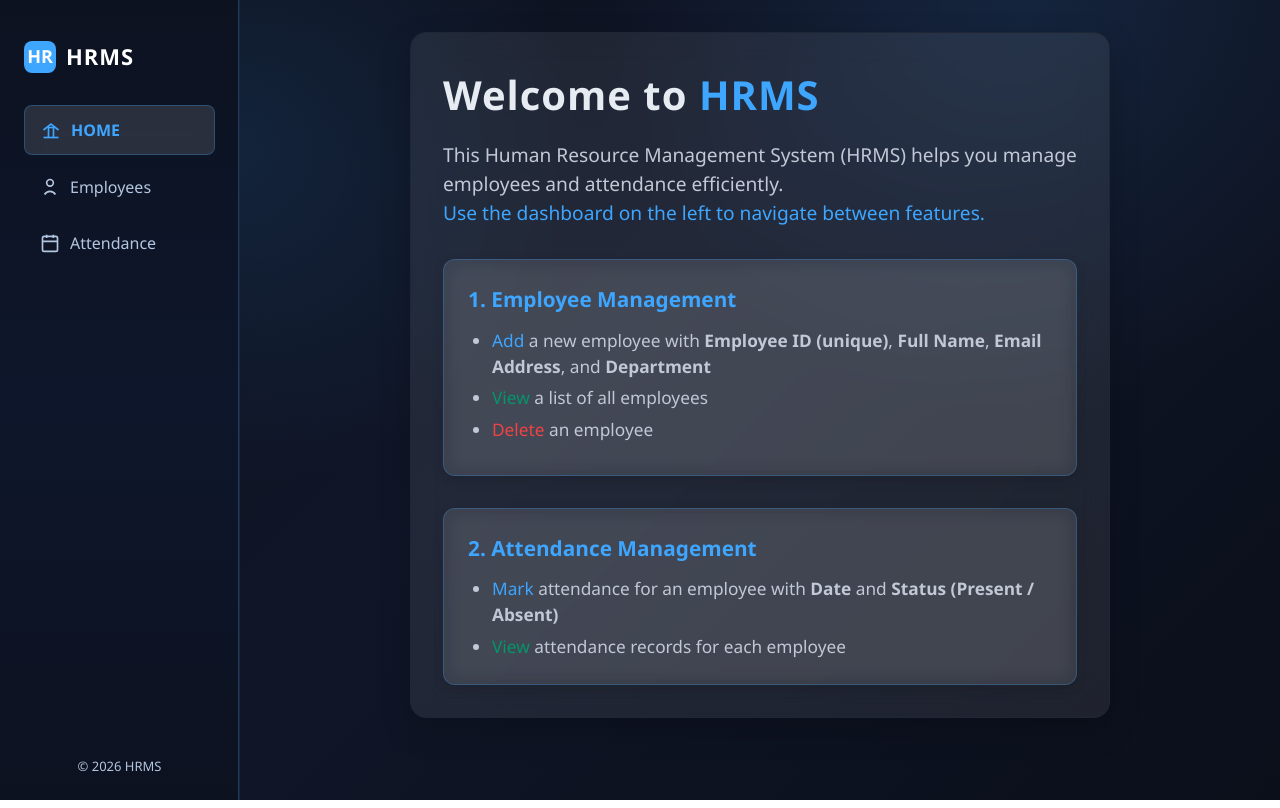
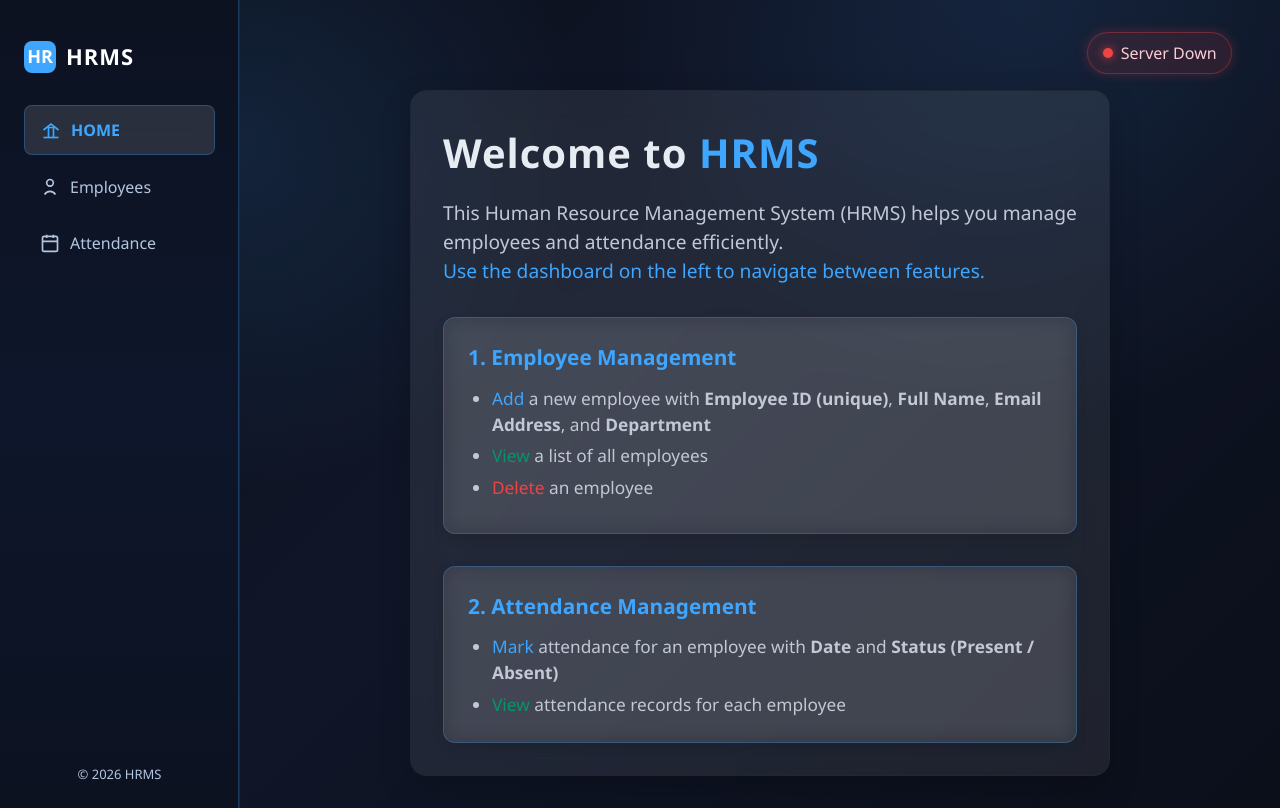
Before and after one commit to Stu-me/HRMS, a React app in the folder frontend/: page / in a window 1280 px wide. Built offline with nearby package versions, Linux system fonts and the light colour scheme; no server answers; the HTML template or start-up script is replaced by a standard one.

Commit message:
server live button added

```diff
--- a/frontend/src/layout/MainLayout.jsx
+++ b/frontend/src/layout/MainLayout.jsx
@@ -1,11 +1,71 @@
-import React from "react";
+import React, { useEffect, useState } from "react";
 import Sidebar from "./Sidebar";
+import { checkHealth } from "../services/api";
+import { COLORS } from "../constants/colors";
 
 export default function MainLayout({ children }) {
+  const [healthy, setHealthy] = useState(null);
+  const [checking, setChecking] = useState(false);
+
+  useEffect(() => {
+    let mounted = true;
+
+    const ping = async () => {
+      setChecking(true);
+      try {
+        const res = await checkHealth();
+        if (mounted) setHealthy(res.status === 200);
+      } catch (err) {
+        if (mounted) setHealthy(false);
+      } finally {
+        if (mounted) setChecking(false);
+      }
+    };
+
+    ping();
+    const id = setInterval(ping, 15000);
+    return () => {
+      mounted = false;
+      clearInterval(id);
+    };
+  }, []);
+
   return (
     <div style={{ display: 'flex', minHeight: '100vh', background: 'transparent' }}>
       <Sidebar />
       <main style={{ flex: 1, padding: '2rem 3rem' }}>
+        <div style={{ display: 'flex', justifyContent: 'flex-end', marginBottom: '1rem' }}>
+          <button
+            disabled={checking}
+            style={{
+              display: 'inline-flex',
+              alignItems: 'center',
+              gap: '0.5rem',
+              padding: '0.5rem 0.9rem',
+              borderRadius: '999px',
+              border: `1px solid ${healthy ? 'rgba(22, 163, 74, 0.35)' : 'rgba(239, 68, 68, 0.35)'}`,
+              background: healthy ? 'rgba(22, 163, 74, 0.12)' : 'rgba(239, 68, 68, 0.12)',
+              color: healthy ? '#bbf7d0' : '#fecdd3',
+              boxShadow: healthy ? '0 0 12px rgba(22, 163, 74, 0.25)' : '0 0 12px rgba(239, 68, 68, 0.25)',
+              cursor: checking ? 'wait' : 'default',
+              minWidth: '140px',
+              justifyContent: 'center',
+            }}
+          >
+            <span
+              style={{
+                width: 10,
+                height: 10,
+                borderRadius: '50%',
+                background: healthy ? COLORS.status.success : COLORS.status.error,
+                boxShadow: healthy
+                  ? '0 0 10px rgba(16, 185, 129, 0.8)'
+                  : '0 0 10px rgba(239, 68, 68, 0.8)',
+              }}
+            />
+            {healthy === null ? 'Checking…' : healthy ? 'Server Live' : 'Server Down'}
+          </button>
+        </div>
         {children}
       </main>
     </div>
--- a/frontend/src/services/api.js
+++ b/frontend/src/services/api.js
@@ -1,7 +1,7 @@
 import axios from "axios";
 
 const API = axios.create({
-  baseURL: "https://localhost:8080", // now API has this link stored
+  baseURL: "http://localhost:8080", // now API has this link stored
 });
 
 export const getEmployees   =  ()         => API.get("/employee"); // arrow function to avoid running while compiling itself
@@ -13,3 +13,6 @@ export const deleteEmployee =  (id)       => API.delete(`/employee${id}`);
 export const markAttendance =  (id, data) => API.put(`/attendance${id}`, data);
 
 export const getAttendance =   (id)       => API.get(`/attendance/${id}`);
+
+// Simple health check; expects backend to return 200 on /health (adjust path if needed)
+export const checkHealth =   ()           => API.get("/health", { timeout: 4000 });
```
Also changed, not shown: 2 other files (tests, documents, lock files or other folders).
